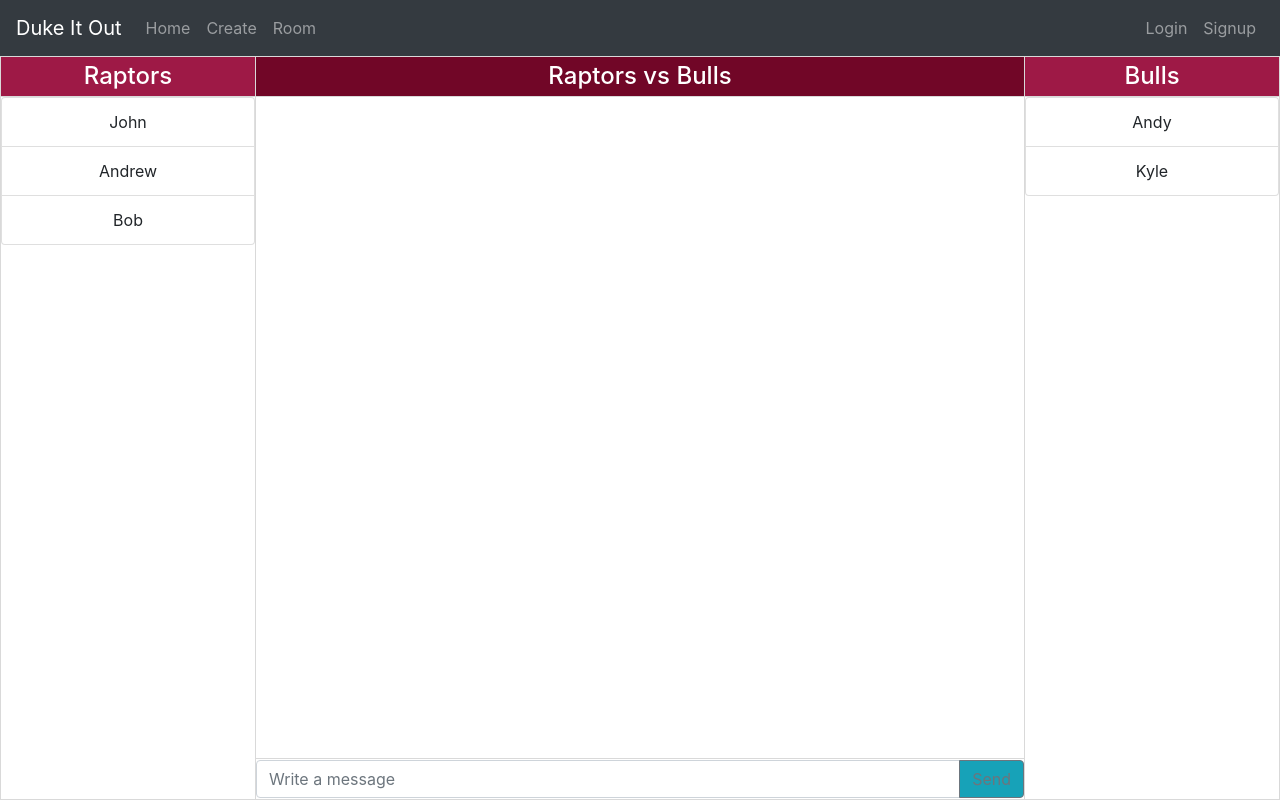
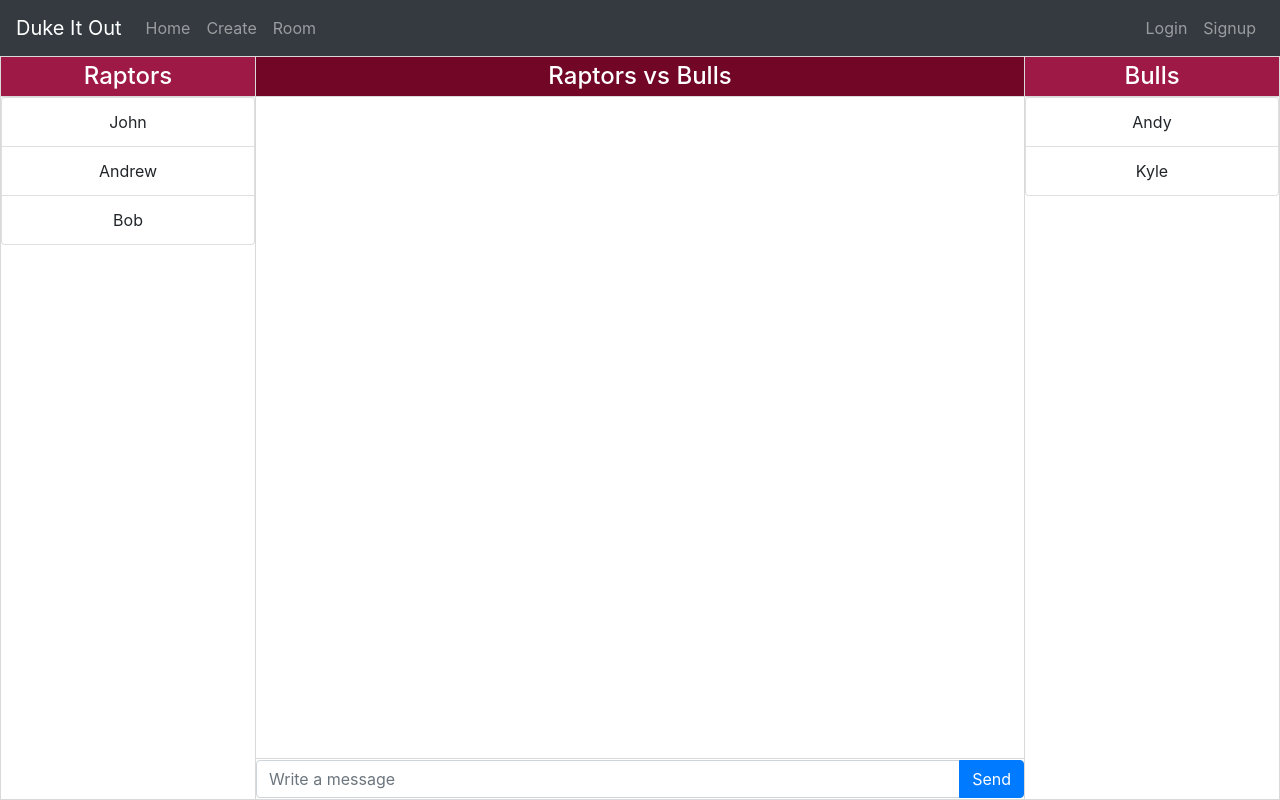
Before and after one commit to joshua-deans/duke-it-out, a React (Create React App) app in the folder client/: page /room in a window 1280 px wide. Built offline with nearby package versions, Linux system fonts and the light colour scheme.

Commit message:
Made improvements to the CSS of the application

```diff
--- a/client/src/components/MessageBar.js
+++ b/client/src/components/MessageBar.js
@@ -11,7 +11,7 @@
         <input className="form-control" style={msgBarStyle} type="text" placeholder="Write a message"
                aria-label="Write a message" aria-describedby="send-msg-btn"/>
         <div className="input-group-append">
-          <button className="btn btn-outline-secondary btn-info" type="button" id="send-msg-btn">Send</button>
+          <button className="btn btn-primary" type="button" id="send-msg-btn">Send</button>
         </div>
       </div>
   )
```
